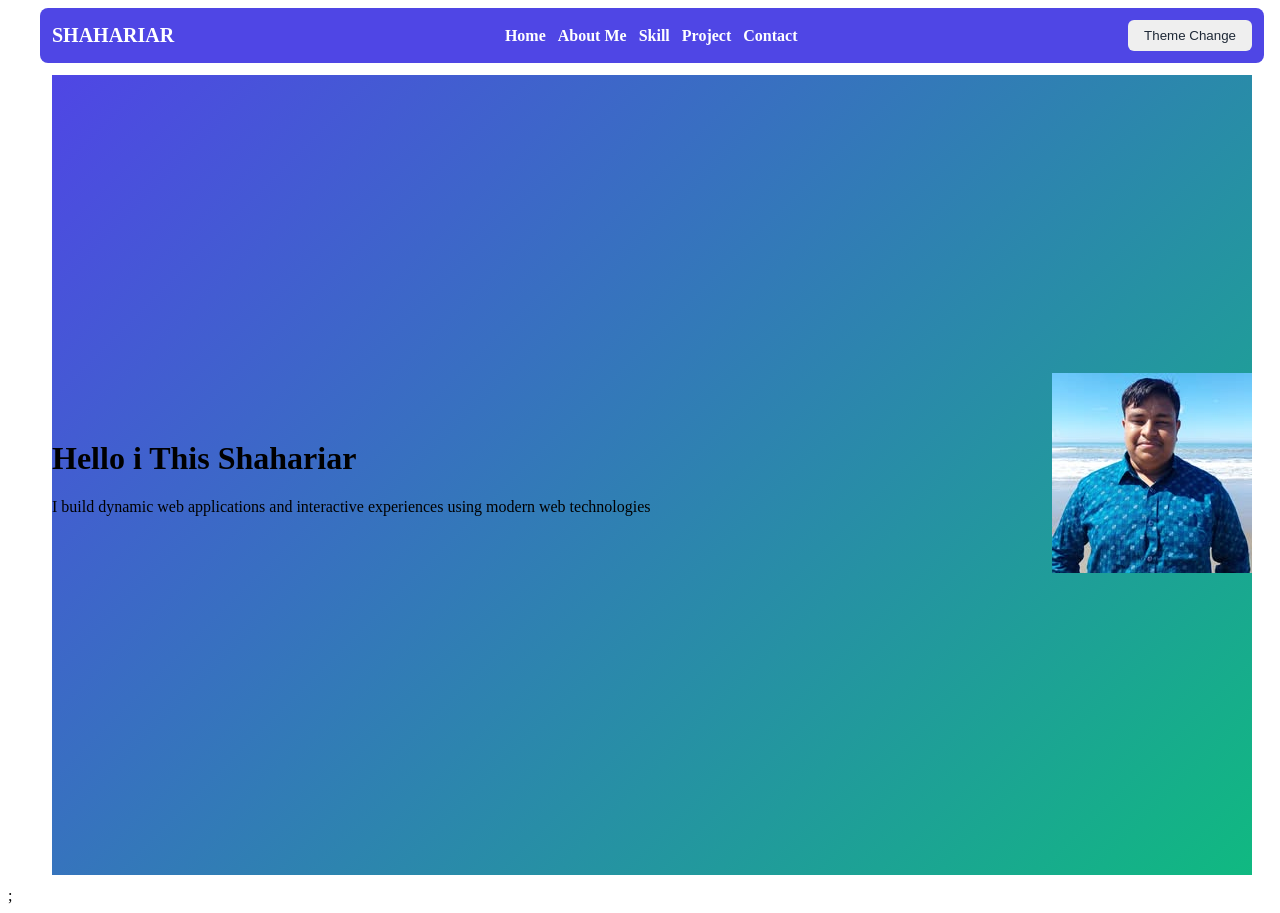
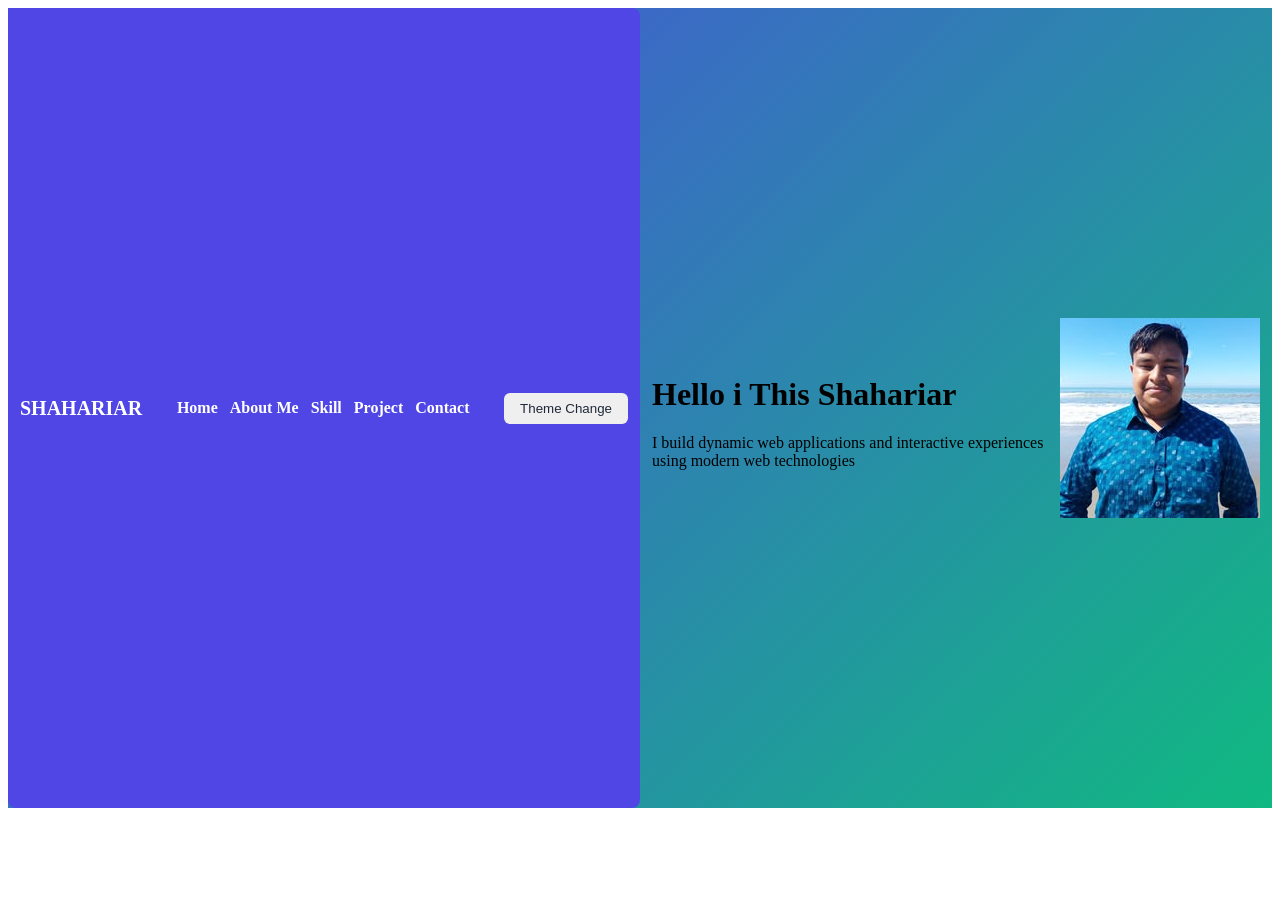
Before and after one commit to shahariar270/portfolio-template, a React (Vite) app in the folder client/: page / in a window 1280 px wide. After the commit the page ends 820 px from the top, so only its background shows below. Built offline with nearby package versions, Linux system fonts and the light colour scheme.

Commit message:
re design layout

```diff
--- a/client/src/assets/styles/common/layout/_layout.scss
+++ b/client/src/assets/styles/common/layout/_layout.scss
@@ -1,9 +1,10 @@
 .st-portfolio {
     &--layout {
         width: 100%;
-        max-width: 1200px;
-        margin: 0 auto;
-        padding: 0 16px;
+        min-width: 1024px;
+        height: 100vh;
+        display: flex;
+        background: linear-gradient(135deg, var(--color-primary) 0%, var(--color-secondary) 100%);
     }
 }
 
--- a/client/src/assets/styles/pages/_home.scss
+++ b/client/src/assets/styles/pages/_home.scss
@@ -6,7 +6,6 @@
         height: 100vh;
         width: 100%;
         margin: 12px;
-        background: linear-gradient(135deg, var(--color-primary) 0%, var(--color-secondary) 100%);
         &__content {
             overflow: hidden;
         }
--- a/client/src/main.jsx
+++ b/client/src/main.jsx
@@ -6,6 +6,6 @@ import { router } from './route';
 
 createRoot(document.getElementById('root')).render(
   <StrictMode>
-    <RouterProvider router={router} />;
+    <RouterProvider router={router} />
   </StrictMode>,
 )
```
